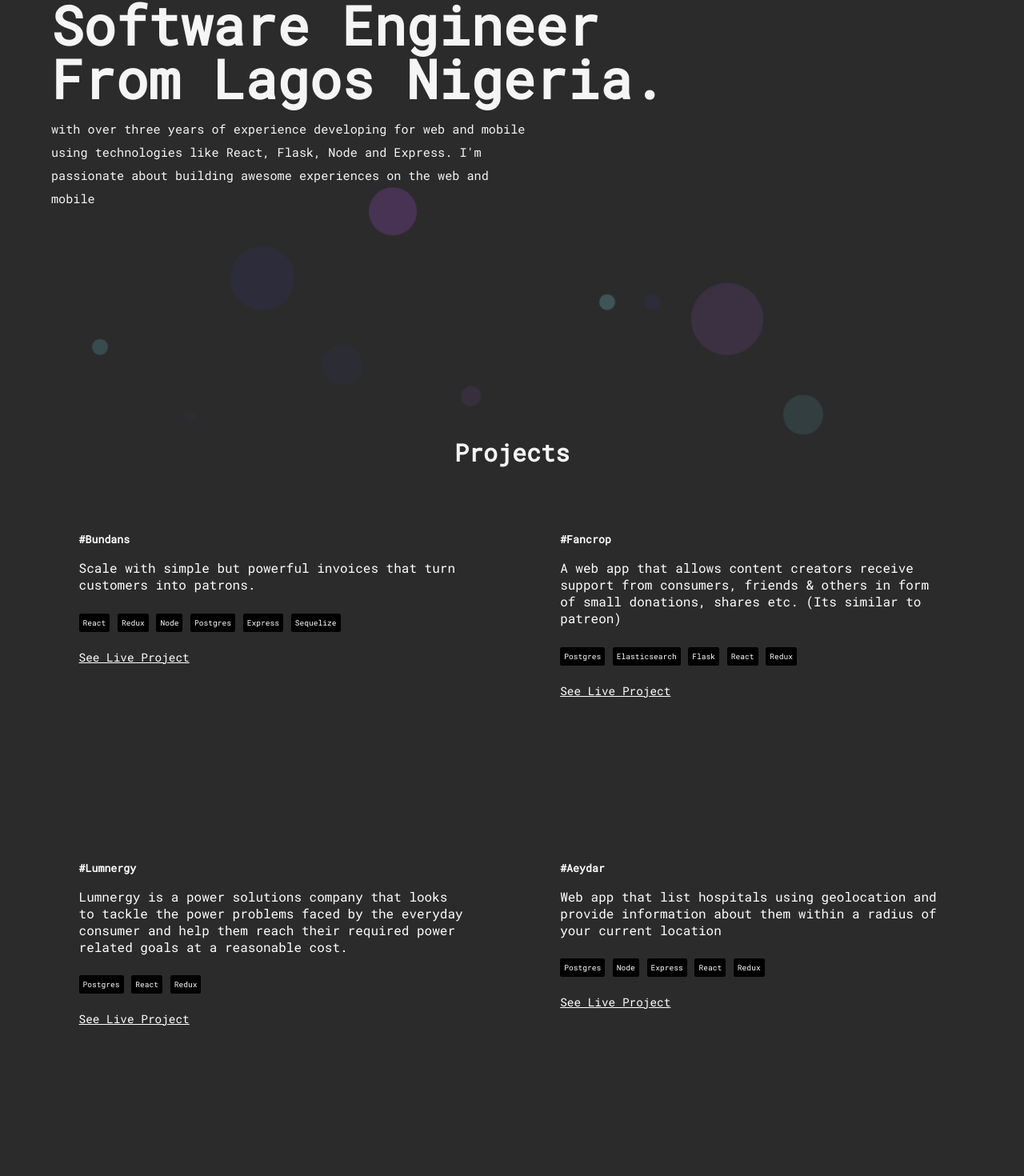
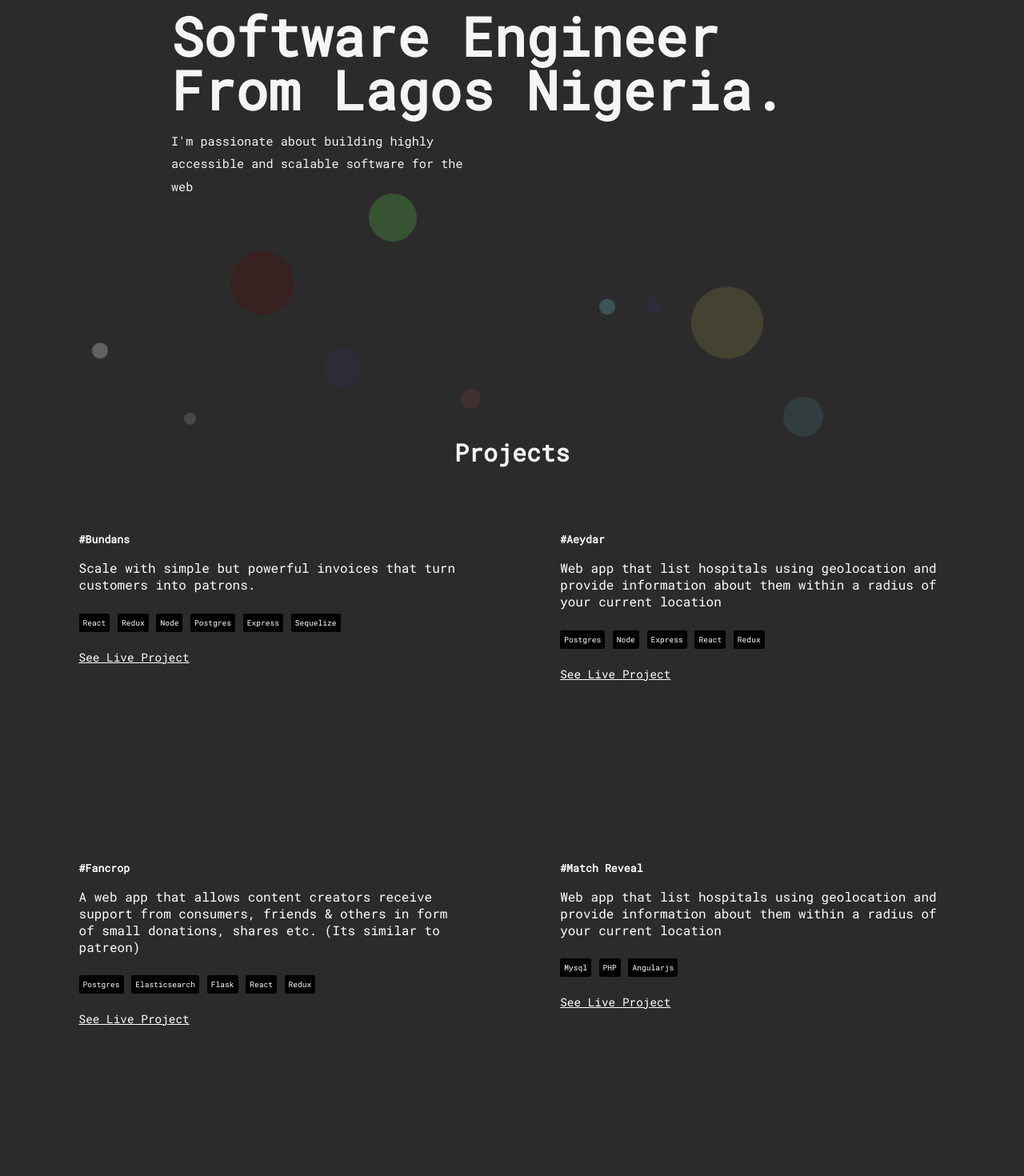
Before and after one commit to webBlaster/my_website, a React (Create React App) app: page / in a window 1280 px wide. Shown: the part 292-1762 px from the top of the page at 80% size. After the commit the page ends 1736 px from the top, so only its background shows below. Built offline with nearby package versions, Linux system fonts and the light colour scheme.

Commit message:
refactor: changed introduction and colors

```diff
--- a/src/components/introduction.js
+++ b/src/components/introduction.js
@@ -12,9 +12,8 @@ const Introduction = () => {
             <br /> From Lagos Nigeria.
           </h1>
           <p className="elevator-pitch">
-            with over three years of experience developing for web and mobile
-            using technologies like React, Flask, Node and Express. I'm
-            passionate about building awesome experiences on the web and mobile
+            I'm passionate about building highly accessible and scalable
+            software for the web
           </p>
         </div>
         <p></p>
--- a/src/components/projects.js
+++ b/src/components/projects.js
@@ -14,7 +14,14 @@ const projectlist = [
       "Express",
       "Sequelize",
     ],
-    url: "https://bundans.com",
+    url: "https://pealeap.netlify.app",
+  },
+  {
+    name: "#Aeydar",
+    description: `Web app that list hospitals using geolocation and provide
+  information about them within a radius of your current location`,
+    technologies: ["Postgres", "Node", "Express", "React", "Redux"],
+    url: "https://aeydar.com",
   },
   {
     name: "#Fancrop",
@@ -23,21 +30,6 @@ const projectlist = [
     (Its similar to patreon)`,
     technologies: ["Postgres", "Elasticsearch", "Flask", "React", "Redux"],
     url: "https://fancrop.com",
-  },
-  {
-    name: "#Lumnergy",
-    description: ` Lumnergy is a power solutions company that looks to tackle the power
-  problems faced by the everyday consumer and help them reach their
-  required power related goals at a reasonable cost.`,
-    technologies: ["Postgres", "React", "Redux"],
-    url: "https://lumnergy.netlify.com",
-  },
-  {
-    name: "#Aeydar",
-    description: `Web app that list hospitals using geolocation and provide
-  information about them within a radius of your current location`,
-    technologies: ["Postgres", "Node", "Express", "React", "Redux"],
-    url: "https://aeydar.com",
   },
   {
     name: "#Match Reveal",
--- a/src/styles/baloons.css
+++ b/src/styles/baloons.css
@@ -17,7 +17,7 @@
   list-style: none;
   width: 20px;
   height: 20px;
-  background: rgba(96, 183, 199, 0.9);
+  background: rgba(199, 96, 96, 0.9);
   animation: animate 25s linear infinite;
   bottom: -20vh;
 }
@@ -30,7 +30,7 @@
   animation-duration: 20s;
   border-radius: 50%;
 
-  background: rgba(47, 44, 92, 0.5);
+  background: rgba(83, 4, 4, 0.5);
 }
 
 .circles li:nth-child(2) {
@@ -41,7 +41,7 @@
   animation-duration: 25s;
   border-radius: 50%;
 
-  background: rgba(96, 183, 199, 0.5);
+  background: rgba(245, 248, 248, 0.575);
 }
 
 .circles li:nth-child(3) {
@@ -63,7 +63,7 @@
   animation-duration: 15s;
   border-radius: 50%;
 
-  background: rgba(114, 63, 145, 0.5);
+  background: rgba(73, 145, 63, 0.5);
 }
 
 .circles li:nth-child(5) {
@@ -85,7 +85,7 @@
   animation-duration: 25s;
   border-radius: 50%;
 
-  background: rgba(114, 63, 145, 0.5);
+  background: rgba(145, 137, 63, 0.5);
 }
 
 .circles li:nth-child(7) {
@@ -107,7 +107,7 @@
   animation-duration: 35s;
   border-radius: 50%;
 
-  background: rgba(114, 63, 145, 0.5);
+  background: rgba(145, 63, 63, 0.616);
 }
 
 .circles li:nth-child(9) {
@@ -118,7 +118,7 @@
   animation-duration: 40s;
   border-radius: 50%;
 
-  background: rgba(47, 44, 92, 0.5);
+  background: rgba(238, 243, 243, 0.5);
 }
 
 .circles li:nth-child(10) {
```
